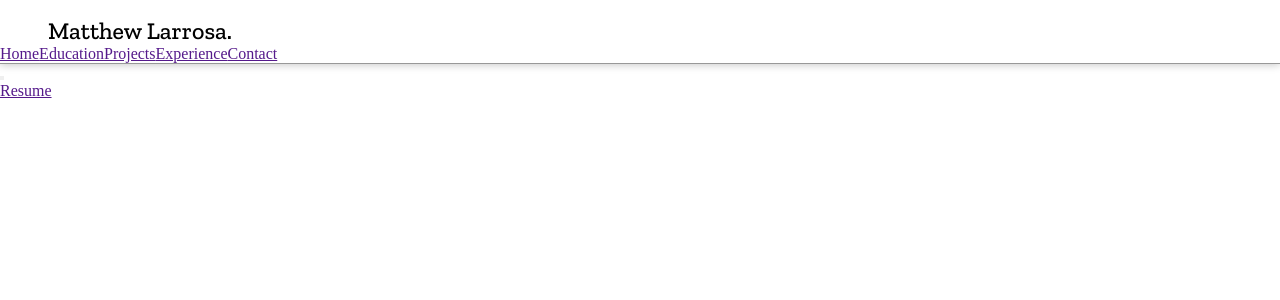
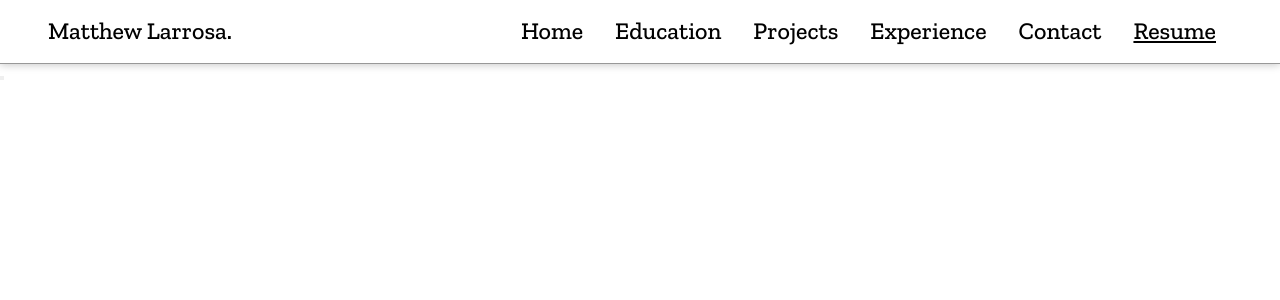
Before and after one commit to matthewLarrosa/portfilio-website-v2, a React (Vite) app: page / in a window 1280 px wide. Shown: the top 300 px of the page. Built offline with nearby package versions, Linux system fonts and the light colour scheme.

Commit message:
nav fully responsive

```diff
--- a/src/components/Header/Navbar.css
+++ b/src/components/Header/Navbar.css
@@ -1,4 +1,4 @@
-@media only screen and (max-width: 600px) {
+@media only screen and (max-width: 1009px) {
   * {
     margin: 0px;
     padding: 0px;
@@ -166,16 +166,22 @@
     width: 0%;
     left: 50%;
   }
+  .navLinks{
+    content-visibility: hidden;
+  }
 }
 
 /* Small devices (portrait tablets and large phones, 600px and up) */
-@media only screen and (min-width: 600px) {
+@media only screen and (min-width: 1010px) {
   * {
     margin: 0px;
     padding: 0px;
     box-sizing: border-box;
   }
   .navBar {
+    display: flex;
+    flex-direction: row;
+    justify-content: space-between;
     width: screen;
     height: 4rem;
     z-index: 2;
@@ -200,16 +206,30 @@
     content-visibility: hidden;
   }
   .navLinks{
-    grid-column: 2 / 3;
+    display: flex;
+    flex-direction: row;
   }
-  .navContainer{
-    display: grid;
-    grid-template-colums: 1fr auto 1fr;
+  .navLinksText{
+    list-style-type: none;
+    font-family: "Zilla Slab", sans-serif;
+    padding: 1rem;
+    font-size: 1.5rem;
   }
-}
-
-/* Medium devices (landscape tablets, 768px and up) */
-@media only screen and (min-width: 768px) {
+  .navLinksText a{
+    text-decoration: none;
+    color:black;
+  }
+  .navLinksTextResume{
+    list-style-type: none;
+    font-family: "Zilla Slab", sans-serif;
+    padding: 1rem;
+    font-size: 1.5rem;
+    margin-right: 3rem;
+  }
+  .navLinksTextResume a{
+    color:black;
+    font-family: "Zilla Slab", sans-serif;
+  }
 }
 
 /* Large devices (laptops/desktops, 992px and up) */
--- a/src/components/Header/Navbar.tsx
+++ b/src/components/Header/Navbar.tsx
@@ -27,12 +27,30 @@ function Navbar() {
             Matthew Larrosa.
           </a>
           <div className="navLinks">
-          <a href="" className="navLinksText">Home</a>
-          <a href="" className="navLinksText">Education</a>
-          <a href="" className="navLinksText">Projects</a>
-          <a href="" className="navLinksText">Experience</a>
-          <a href="" className="navLinksText">Contact</a>
-        </div>
+            <li className="navLinksText">
+              <a href="#home">Home</a>
+            </li>
+            <li className="navLinksText">
+              <a href="#education">Education</a>
+            </li>
+            <li className="navLinksText">
+              <a href="#projects">Projects</a>
+            </li>
+            <li className="navLinksText">
+              <a href="#experience">Experience</a>
+            </li>
+            <li className="navLinksText">
+              <a href="#contact">Contact</a>
+            </li>
+            <li className="navLinksTextResume">
+              <a
+                onClick={() => openInNewTab(resume)}
+                href=""
+              >
+                Resume
+              </a>
+            </li>
+          </div>
         </div>
         <div>
           <button
@@ -73,7 +91,7 @@ function Navbar() {
                   Contact
                 </a>
               </li>
-              <li>
+              <li className="links">
                 <a
                   onClick={() => openInNewTab(resume)}
                   className="resume"
```
Also changed, not shown: src/components/Header/Hero.tsx (+9 -0 lines).
